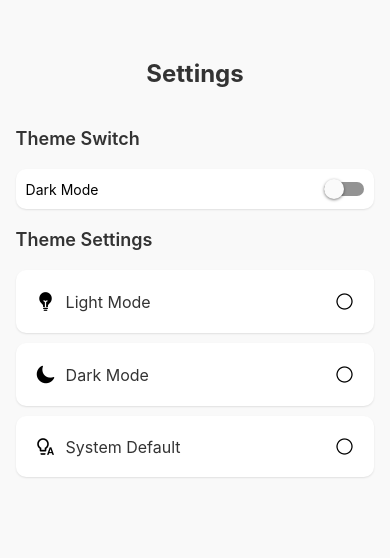
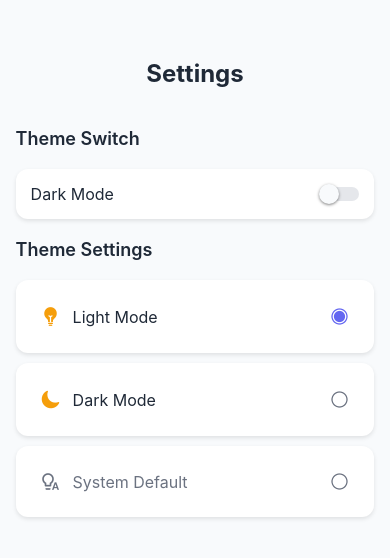
Before and after one commit to ArfatChowdhury/notes-app, a React Native app: screen /Setting in a window 390 px wide. Shown: the top 558 px of the page. Built offline with nearby package versions, Linux system fonts and the light colour scheme.

Commit message:
finished light/dark mode theme

```diff
--- a/App.js
+++ b/App.js
@@ -5,19 +5,22 @@ import HomeScreen from './Screens/HomeScreen';
 import NoteInput from './Screens/NoteInput';
 import { NavigationContainer } from '@react-navigation/native';
 import SettingScreen from './Screens/SettingScreen';
+import { ThemeProvider } from './src/ThemeContext';
 
 
 const Stack = createStackNavigator()
 
 export default function App() {
   return (
+    <ThemeProvider>
       <NavigationContainer >
-      <Stack.Navigator screenOptions={{headerShown:false}}>
+        <Stack.Navigator screenOptions={{ headerShown: false }}>
           <Stack.Screen name="Home" component={HomeScreen} />
           <Stack.Screen name="Create Note" component={NoteInput} />
           <Stack.Screen name="Setting" component={SettingScreen} />
         </Stack.Navigator>
       </NavigationContainer>
+    </ThemeProvider>
   );
 }
 
--- a/Screens/HomeScreen.jsx
+++ b/Screens/HomeScreen.jsx
@@ -1,16 +1,17 @@
 import { FlatList, StyleSheet, Text, TextInput, TouchableOpacity, View } from 'react-native'
-import React, { useState } from 'react'
+import React, { useContext, useState } from 'react'
 import Ionicons from '@expo/vector-icons/Ionicons';
 import Navbar from '../Components/Navbar';
 import { useFocusEffect, useNavigation } from '@react-navigation/native';
 import AsyncStorage from '@react-native-async-storage/async-storage';
 import RenderNoteItems from '../Components/RenderNoteItems';
+import { ThemeContext } from '../src/ThemeContext';
 
 const HomeScreen = () => {
     const [searchQuery, setSearchQuery] = useState('')
     const [notes, setNotes] = useState([])
     const navigation = useNavigation()
-
+    const { theme } = useContext(ThemeContext)
     useFocusEffect(
         React.useCallback(() => {
             loadNotes()
@@ -45,7 +46,7 @@ const HomeScreen = () => {
     )
 
     return (
-        <View style={styles.container}>
+        <View style={[styles.container, { backgroundColor: theme === 'dark' ? '#121212' : '#f9f9f9' }]}>
             <Navbar />
             <View style={styles.searchContainer}>
                 <Ionicons name="search" size={26} color="gray" />
@@ -62,7 +63,7 @@ const HomeScreen = () => {
                 <FlatList
                     data={searchQuery ? filteredNotes : notes}
                     keyExtractor={(item) => String(item.id)}
-                    renderItem={({item}) => (
+                    renderItem={({ item }) => (
                         <RenderNoteItems item={item} onDelete={handleDeleteNote} />
                     )}
                     showsVerticalScrollIndicator={false}
@@ -85,7 +86,7 @@ export default HomeScreen
 const styles = StyleSheet.create({
     container: {
         flex: 1,
-        backgroundColor: '#f9f9f9',
+        // backgroundColor: '#f9f9f9',
         paddingHorizontal: '4%',
         paddingTop: '10%'
     },
--- a/Screens/SettingScreen.jsx
+++ b/Screens/SettingScreen.jsx
@@ -1,39 +1,65 @@
 import { StyleSheet, Switch, Text, View } from 'react-native'
-import React from 'react'
+import React, { useContext } from 'react'
 import { Ionicons, MaterialCommunityIcons } from '@expo/vector-icons'
+import { ThemeContext } from '../src/ThemeContext'
+import { darkTheme, lightTheme } from '../src/Colors'
+import { DarkTheme } from '@react-navigation/native'
 
 const SettingScreen = () => {
+    const {theme, setTheme, toggleTheme} = useContext(ThemeContext)
+    const colors = theme === 'dark' ? darkTheme : lightTheme
+
     return (
-        <View style={styles.container}>
-            <Text style={styles.title}>Settings</Text>
+        <View style={[styles.container, {backgroundColor: colors.background}]}>
+            <Text style={[styles.title, {color: colors.text}]}>Settings</Text>
             <View style={styles.settingContainer}>
-                <Text style={styles.settingTitle}>Theme Switch</Text>
-                <View style={styles.switchContainer}>
-                    <Text style={styles.settingDescription}>Dark Mode</Text>
-                    <Switch />
+                <Text style={[styles.settingTitle, {color: colors.text}]}>Theme Switch</Text>
+                <View style={[styles.switchContainer, {backgroundColor: colors.card}]}>
+                    <Text style={[styles.settingDescription, {color: colors.text}]}>Dark Mode</Text>
+                    <Switch
+                        value={theme === 'dark'}
+                        onValueChange={toggleTheme}
+                        trackColor={{ false: colors.border, true: colors.primary }}
+                        thumbColor={theme === 'dark' ? colors.primary : colors.background}
+                    />
                 </View>
             </View>
-            <Text style={styles.SettingTitle1}>Theme Settings</Text>
-            <View style={styles.themeContainer}>
+            <Text style={[styles.SettingTitle1, {color: colors.text}]}>Theme Settings</Text>
+            <View style={[styles.themeContainer, {backgroundColor: colors.card}]}>
                 <View style={styles.themeItem}>
-                    <Ionicons name="bulb" size={20} color="black" />
-                    <Text style={styles.themeTitle}>Light Mode</Text>
+                    <Ionicons name="bulb" size={20} color={colors.secondary} />
+                    <Text style={[styles.themeTitle, {color: colors.text}]}>Light Mode</Text>
                 </View>
-                <Ionicons style={styles.radioButton} name="radio-button-off" size={20} color="black" />
+                <Ionicons
+                    style={styles.radioButton}
+                    name={theme === 'light' ? "radio-button-on" : "radio-button-off"}
+                    size={20}
+                    color={theme === 'light' ? colors.primary : colors.textSecondary}
+                />
             </View>
-            <View style={styles.themeContainer}>
+            <View style={[styles.themeContainer, {backgroundColor: colors.card}]}>
                 <View style={styles.themeItem}>
-                    <Ionicons name="moon" size={20} color="black" />
-                    <Text style={styles.themeTitle}>Dark Mode</Text>
+                    <Ionicons name="moon" size={20} color={colors.secondary} />
+                    <Text style={[styles.themeTitle, {color: colors.text}]}>Dark Mode</Text>
                 </View>
-                <Ionicons style={styles.radioButton} name="radio-button-off" size={20} color="black" />
+                <Ionicons
+                    style={styles.radioButton}
+                    name={theme === 'dark' ? "radio-button-on" : "radio-button-off"}
+                    size={20}
+                    color={theme === 'dark' ? colors.primary : colors.textSecondary}
+                />
             </View>
-            <View style={styles.themeContainer}>
+            <View style={[styles.themeContainer, {backgroundColor: colors.card}]}>
                 <View style={styles.themeItem}>
-                    <MaterialCommunityIcons name="lightbulb-auto-outline" size={20} color="black" />
-                    <Text style={styles.themeTitle}>System Default</Text>
+                    <MaterialCommunityIcons name="lightbulb-auto-outline" size={20} color={colors.textSecondary} />
+                    <Text style={[styles.themeTitle, {color: colors.textSecondary}]}>System Default</Text>
                 </View>
-                <Ionicons style={styles.radioButton} name="radio-button-off" size={20} color="black" />
+                <Ionicons
+                    style={styles.radioButton}
+                    name="radio-button-off"
+                    size={20}
+                    color={colors.textSecondary}
+                />
             </View>
         </View>
     )
@@ -44,14 +70,12 @@ export default SettingScreen
 const styles = StyleSheet.create({
     container: {
         flex: 1,
-        backgroundColor: '#f9f9f9',
         paddingHorizontal: '4%',
         paddingTop: '10%'
     },
     title: {
         fontSize: 24,
         fontWeight: 'bold',
-        color: '#333',
         marginBottom: 20,
         textAlign: 'center',
         marginTop: 20,
@@ -59,44 +83,35 @@ const styles = StyleSheet.create({
     settingTitle: {
         fontSize: 18,
         fontWeight: 600,
-        color: '#333',
         marginBottom: 20,
         marginTop: 20,
     },
     settingContainer: {
         justifyContent: 'space-between',
-
-
     },
     switchContainer: {
         flexDirection: 'row',
         alignItems: 'center',
         justifyContent: 'space-between',
-        backgroundColor: 'white',
-        padding: 10,
-        borderRadius: 10,
-        elevation: 2,
-        shadowColor: '#000',
-        shadowOffset: { width: 0, height: 1 },
+        padding: 15,
+        borderRadius: 12,
+        elevation: 3,
+        shadowOffset: { width: 0, height: 2 },
         shadowOpacity: 0.1,
-        shadowRadius: 2,
-
+        shadowRadius: 4,
     },
     SettingTitle1: {
         fontSize: 18,
         fontWeight: 600,
-        color: '#333',
         marginBottom: 20,
         marginTop: 20,
     },
     themeItem: {
         flexDirection: 'row',
         alignItems: 'center',
-        gap: 10,
-        backgroundColor: 'white',
+        gap: 12,
         padding: 10,
         borderRadius: 10,
-
     },
     themeContainer: {
         flexDirection: 'row',
@@ -104,15 +119,13 @@ const styles = StyleSheet.create({
         justifyContent: 'space-between',
         gap: 10,
         marginBottom: 10,
-        backgroundColor: 'white',
-        borderRadius: 10,
-        elevation: 2,
-        shadowColor: '#000',
-        shadowOffset: { width: 0, height: 1 },
+        borderRadius: 12,
+        elevation: 3,
+        shadowOffset: { width: 0, height: 2 },
         shadowOpacity: 0.1,
-        shadowRadius: 2,
+        shadowRadius: 4,
         width: '100%',
-        padding: 10,
+        padding: 15,
     },
     radioButton: {
         marginRight: 10,
@@ -120,7 +133,9 @@ const styles = StyleSheet.create({
     themeTitle: {
         fontSize: 16,
         fontWeight: 400,
-        color: '#333',
     },
-
+    settingDescription: {
+        fontSize: 16,
+        fontWeight: 400,
+    },
 })
--- /dev/null
+++ b/src/Colors.jsx
@@ -0,0 +1,102 @@
+// Light Theme Colors
+export const lightTheme = {
+  // Background Colors
+  background: '#f8fafc',
+  surface: '#ffffff',
+  card: '#ffffff',
+
+  // Primary Colors
+  primary: '#6366f1', // Indigo
+  primaryLight: '#818cf8',
+  primaryDark: '#4f46e5',
+
+  // Secondary Colors
+  secondary: '#f59e0b', // Amber
+  secondaryLight: '#fbbf24',
+  secondaryDark: '#d97706',
+
+  // Text Colors
+  text: '#1f2937',
+  textSecondary: '#6b7280',
+  textTertiary: '#9ca3af',
+  textInverse: '#ffffff',
+
+  // Status Colors
+  success: '#10b981',
+  warning: '#f59e0b',
+  error: '#ef4444',
+  info: '#3b82f6',
+
+  // Border & Divider Colors
+  border: '#e5e7eb',
+  borderLight: '#f3f4f6',
+  divider: '#e5e7eb',
+
+  // Shadow Colors
+  shadow: 'rgba(0, 0, 0, 0.1)',
+  shadowLight: 'rgba(0, 0, 0, 0.05)',
+
+  // Note Colors
+  noteYellow: '#fef3c7',
+  noteGreen: '#d1fae5',
+  noteBlue: '#dbeafe',
+  notePurple: '#e9d5ff',
+  notePink: '#fce7f3',
+  noteOrange: '#fed7aa',
+}
+
+// Dark Theme Colors
+export const darkTheme = {
+  // Background Colors
+  background: '#0f172a',
+  surface: '#1e293b',
+  card: '#334155',
+
+  // Primary Colors
+  primary: '#818cf8', // Lighter indigo for dark mode
+  primaryLight: '#a5b4fc',
+  primaryDark: '#6366f1',
+
+  // Secondary Colors
+  secondary: '#fbbf24', // Lighter amber for dark mode
+  secondaryLight: '#fcd34d',
+  secondaryDark: '#f59e0b',
+
+  // Text Colors
+  text: '#f1f5f9',
+  textSecondary: '#cbd5e1',
+  textTertiary: '#94a3b8',
+  textInverse: '#1f2937',
+
+  // Status Colors
+  success: '#34d399',
+  warning: '#fbbf24',
+  error: '#f87171',
+  info: '#60a5fa',
+
+  // Border & Divider Colors
+  border: '#475569',
+  borderLight: '#334155',
+  divider: '#475569',
+
+  // Shadow Colors
+  shadow: 'rgba(0, 0, 0, 0.3)',
+  shadowLight: 'rgba(0, 0, 0, 0.2)',
+
+  // Note Colors (darker versions)
+  noteYellow: '#451a03',
+  noteGreen: '#064e3b',
+  noteBlue: '#1e3a8a',
+  notePurple: '#581c87',
+  notePink: '#831843',
+  noteOrange: '#9a3412',
+}
+
+// Common Colors (used in both themes)
+export const commonColors = {
+  transparent: 'transparent',
+  white: '#ffffff',
+  black: '#000000',
+  overlay: 'rgba(0, 0, 0, 0.5)',
+  overlayLight: 'rgba(0, 0, 0, 0.3)',
+}
--- /dev/null
+++ b/src/ThemeContext.jsx
@@ -0,0 +1,18 @@
+import { createContext, useState } from "react";
+
+export const ThemeContext = createContext()
+
+export const ThemeProvider = ({ children }) => {
+    const [theme, setTheme] = useState('light')
+    const toggleTheme = () => {
+        setTheme(prevTheme => prevTheme === 'light' ? 'dark' : 'light')
+    }
+
+    const value = { theme, setTheme, toggleTheme }
+
+    return (
+    <ThemeContext.Provider value={value}>
+        {children}
+    </ThemeContext.Provider>
+)
+}
```
Lines whose indentation alone changed are shown as unchanged.
